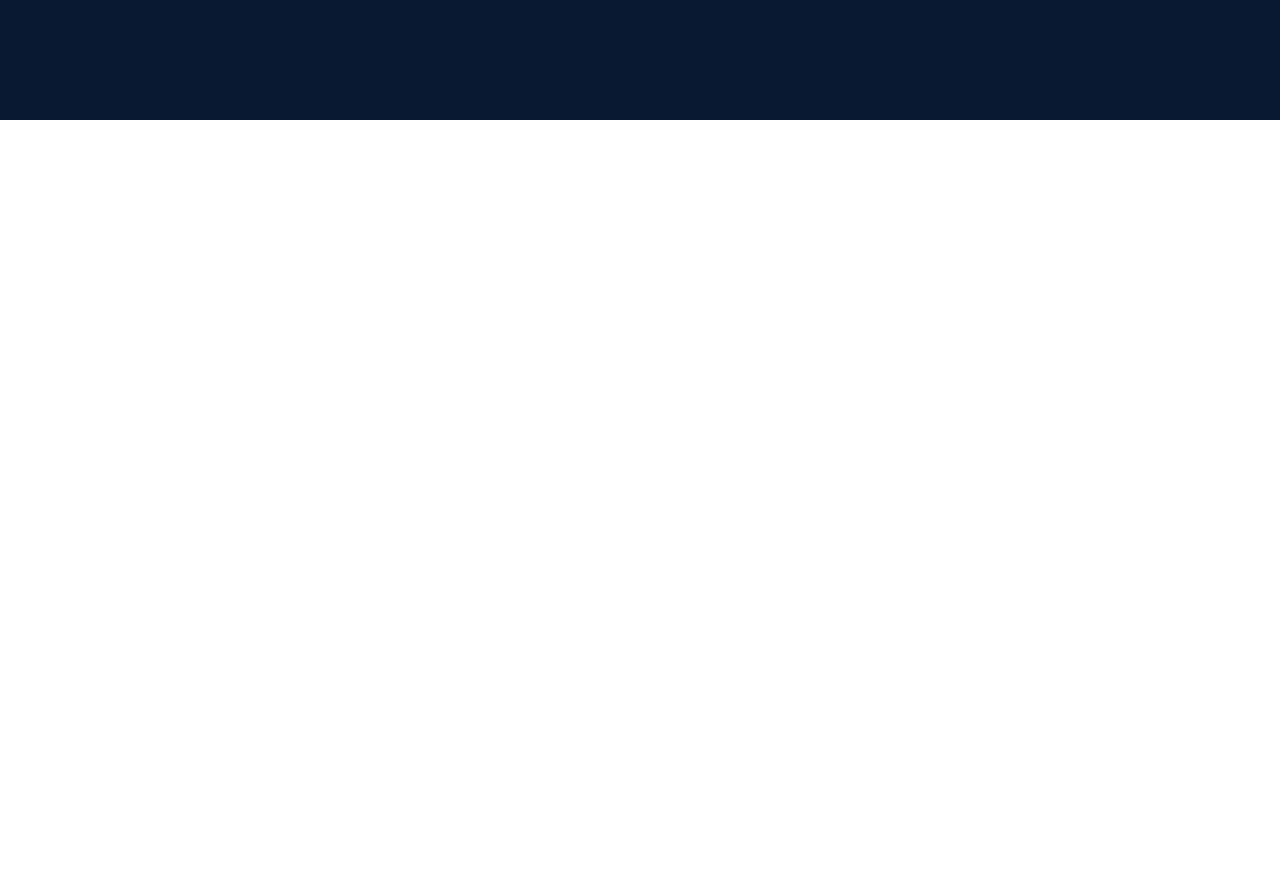
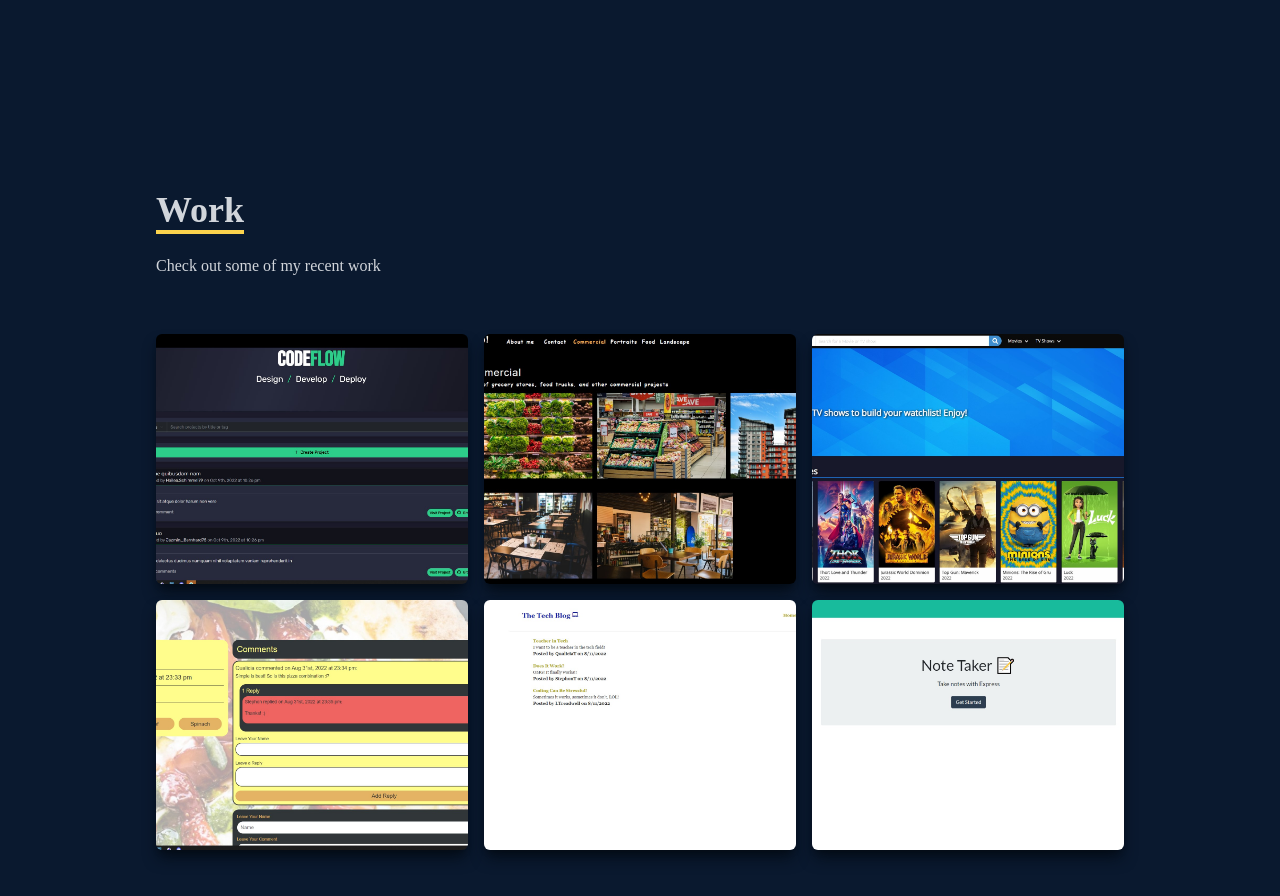
Before and after one commit to StephonT/SCT-React-Portfolio, a React (Create React App) app: page / in a window 1280 px wide. Shown: the part 2280-3176 px from the top of the page. Before the commit the page ends 2400 px from the top, so only its background shows below. Built offline with nearby package versions, Linux system fonts and the light colour scheme.

Commit message:
finished Work section

```diff
--- a/src/App.js
+++ b/src/App.js
@@ -13,7 +13,7 @@
       <Home />
       <About />
       <Skills />
-      {/* <Work /> */}
+      <Work />
 
     </div>
   );
--- /dev/null
+++ b/src/components/Contact.jsx
@@ -0,0 +1,11 @@
+import React from 'react'
+
+const Contact = () => {
+  return (
+    <div className='w-full h-full bg-[#0a192f]'>
+
+    </div>
+  )
+}
+
+export default Contact
--- a/src/components/Work.jsx
+++ b/src/components/Work.jsx
@@ -0,0 +1,62 @@
+import React from "react";
+import { data } from "../data/data";
+
+const Work = () => {
+  //projects file
+  const project = data;
+
+  return (
+    <div name="work" className="w-full md:h-screen text-gray-300 bg-[#0a192f]">
+      <div className="max-w-[1000px] mx-auto p-4 flex flex-col justify-center w-full h-full">
+        <div className="pb-8">
+          <p className="text-4xl font-bold inline border-b-4 text-gray-300 border-amber-300">
+            Work
+          </p>
+          <p className="py-6"> Check out some of my recent work</p>
+        </div>
+
+        {/* container for projects */}
+        <div className="grid sm:grid-cols-2 md:grid-cols-3 gap-4">
+          {/* Gird Item */}
+          {project.map((item, index) => (
+            <div
+              key={index}
+              style={{ backgroundImage: `url(${item.image})` }}
+              className="shadow-lg shadow-[#040c16] group container rounded-md
+              flex justify-center text-center items-center mx-auto content-div "
+            >
+              {/* Hover effect for images */}
+              <div className="opacity-0 group-hover:opacity-100 ">
+                <span className="text-2xl font bold text-white tracking-wider ">
+                  {item.name}
+                </span>
+                <div className="pt-8 text-center ">
+                  {/* eslint-disable-next-line */}
+                  <a href={item.github} target="_blank">
+                    <button
+                      className="text-center rounded-lg px-4 py-3 m-2
+                       bg-white text-gray-700 font-bold text-lg"
+                    >
+                      Code
+                    </button>
+                  </a>
+                  {/* eslint-disable-next-line */}
+                  <a href={item.live} target="_blank">
+                    <button
+                      className="text-center rounded-lg px-4 py-3 m-2
+                       bg-white text-gray-700 font-bold text-lg"
+                    >
+                      Live
+                    </button>
+                  </a>
+                </div>
+              </div>
+            </div>
+          ))}
+        </div>
+      </div>
+    </div>
+  );
+};
+
+export default Work;
--- /dev/null
+++ b/src/data/data.js
@@ -0,0 +1,51 @@
+import CodeFlow from "../assets/projects/Code-Flow.jpg";
+import NoteTaker from "../assets/projects/noteTaker.jpg";
+import PhotoPort from "../assets/projects/photoPort.jpg";
+import PizzaHunt from "../assets/projects/pizzaHunt.jpg";
+import TechBlog from "../assets/projects/techBlog.jpg";
+import WatchItLater from "../assets/projects/watchItLater.jpg";
+
+export const data = [
+    {
+        id:1,
+        name:"MERN Stack Application",
+        image:CodeFlow,
+        github:"https://github.com/StephonT/codeflow",
+        live:"https://code-flow-app.herokuapp.com/",
+    },
+    {
+        id:2,
+        name:"React.js Application",
+        image:PhotoPort,
+        github:"https://github.com/StephonT/Photo-Port",
+        live:"https://stephont.github.io/Photo-Port/",
+    },
+    {
+        id:3,
+        name:"Express.js and MySQL Application",
+        image:WatchItLater,
+        github:"https://github.com/StephonT/watch-it-later",
+        live:"https://watch-it-later.herokuapp.com/",
+    },
+    {
+        id:4,
+        name:"MongoDB and Mongoose Application",
+        image:PizzaHunt,
+        github:"https://github.com/StephonT/Pizza-Hunt",
+        live:"https://fast-sierra-37446.herokuapp.com/",
+    },
+    {
+        id:5,
+        name:"Model-View-Controller Application",
+        image:TechBlog,
+        github:"https://github.com/StephonT/The-Tech-Blog",
+        live:"https://mysterious-headland-04769.herokuapp.com/",
+    },
+    {
+        id:6,
+        name:"Node.js and Express Application",
+        image:NoteTaker,
+        github:"https://github.com/StephonT/Note-Taker",
+        live:"https://not3-t4ker.herokuapp.com/",
+    },
+]
--- a/src/index.css
+++ b/src/index.css
@@ -13,3 +13,18 @@
         @apply cursor-pointer
     }
 }
+
+.content-div {
+    background-repeat: no-repeat;
+    background-size: cover;
+    background-position: center;
+    height: 250px;
+}
+
+.content-div:hover {
+    background-image: linear-gradient(
+        to right,
+        rgba(192, 192, 22, 0.8),
+        hsla(243, 45%, 20%, 0.8)
+    )!important;
+}
```
Also changed, not shown: src/assets/projects/watchItLater.jpg (renamed from src/assets/projects/watchList.jpg).
